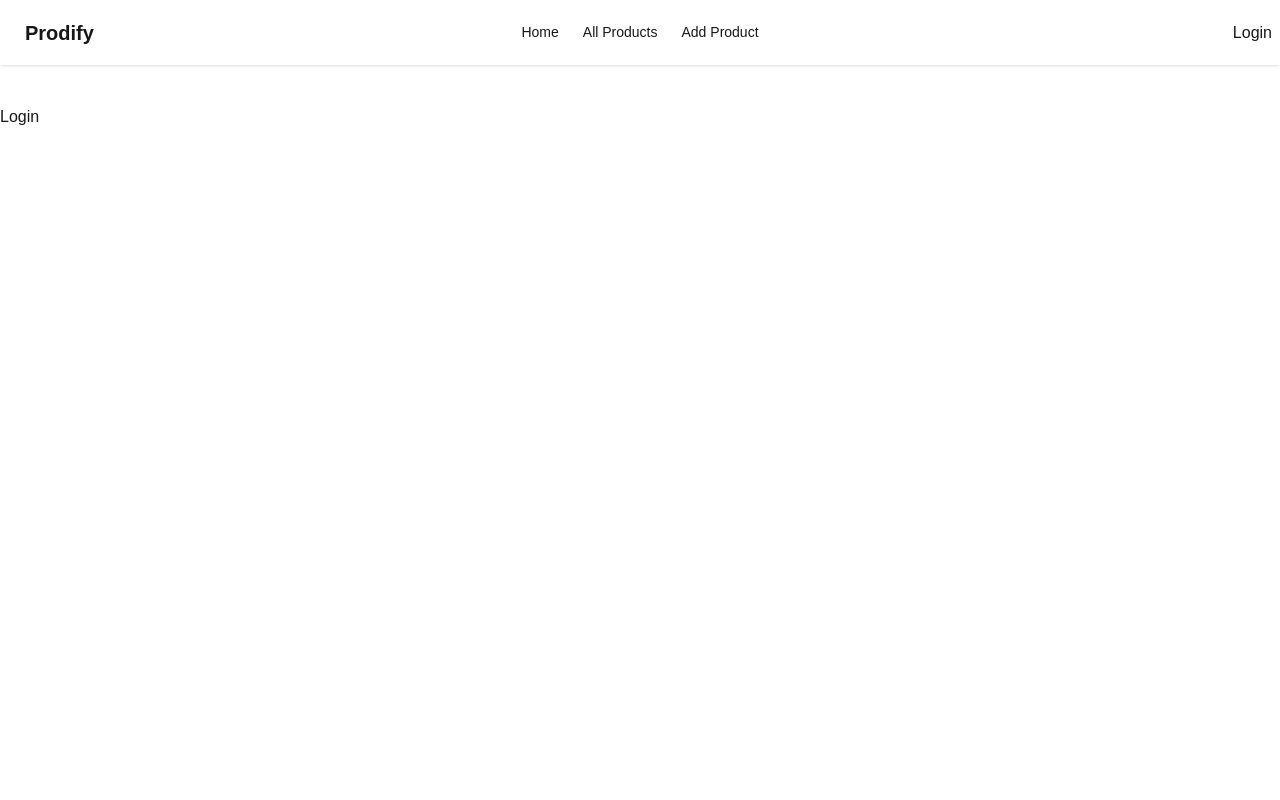
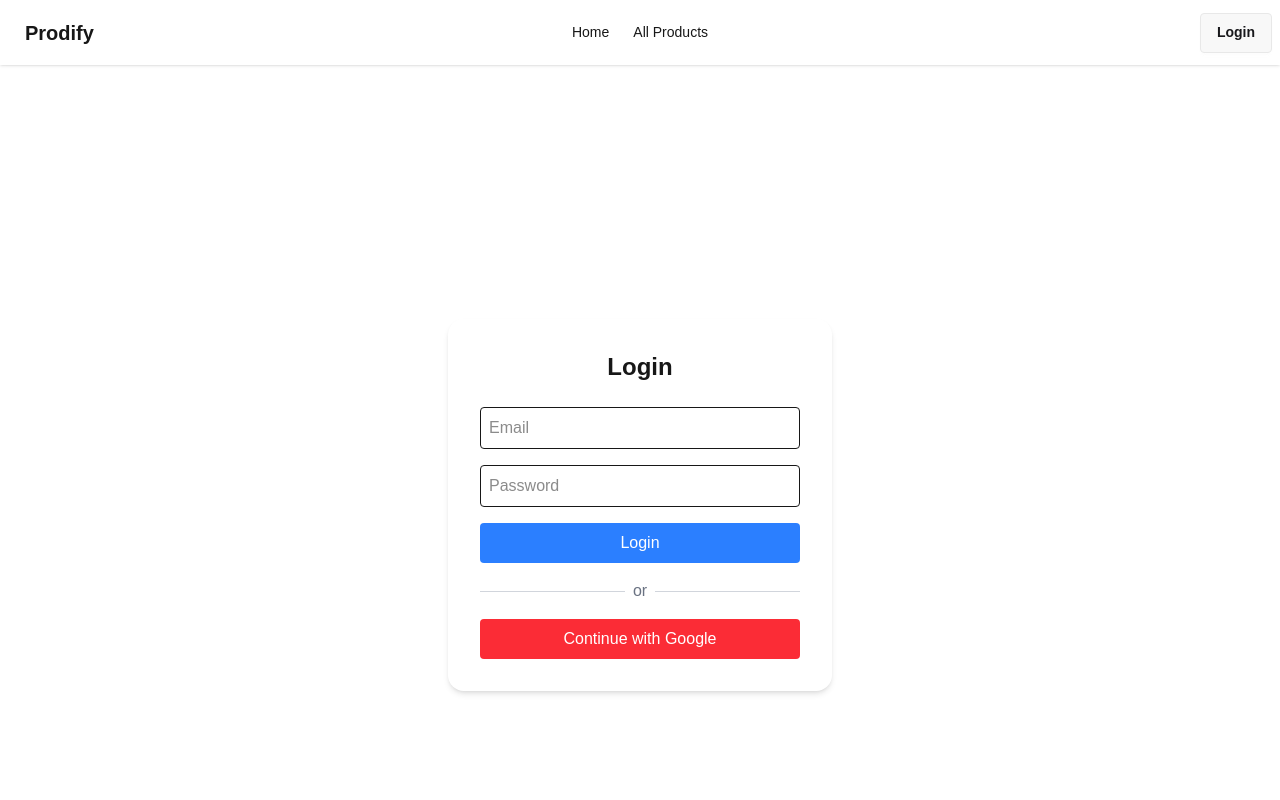
Before and after one commit to Elora21y/A10-next.js, a Next.js app: page /login in a window 1280 px wide. Shown: the top 800 px of the page. Built offline with nearby package versions, Linux system fonts and the light colour scheme; no server answers.

Commit message:
added login

```diff
--- a/package.json
+++ b/package.json
@@ -11,6 +11,7 @@
   "dependencies": {
     "daisyui": "^5.0.50",
     "next": "15.5.0",
+    "next-auth": "^4.24.11",
     "react": "19.1.0",
     "react-dom": "19.1.0"
   },
--- /dev/null
+++ b/src/app/api/auth/[...nextauth]/route.js
@@ -0,0 +1,35 @@
+import NextAuth from "next-auth";
+import GitHubProvider from "next-auth/providers/github";
+import CredentialsProvider from "next-auth/providers/credentials";
+
+export const authOptions= {
+  providers: [
+    CredentialsProvider({
+    name: "Credentials",
+    credentials: {
+      username: { label: "Username", type: "text", placeholder: "Komola" },
+      password: { label: "Password", type: "password" , placeholder: "komola123" },
+      email: { label: "Email", type: "email" ,placeholder: "kom@la.com" },
+    },
+    async authorize(credentials, req) {
+      // console.log('user', credentials)
+      const user = credentials
+
+      if (user.email && user.password) {
+        return user
+      } else {
+        return null
+      }
+    }
+  }),
+   GitHubProvider({
+    clientId: process.env.GITHUB_ID,
+    clientSecret: process.env.GITHUB_SECRET
+  })
+  ],
+  secret: process.env.NEXTAUTH_SECRET,
+}
+
+const handler = NextAuth(authOptions);
+
+export { handler as GET, handler as POST };
--- a/src/app/components/Footer.jsx
+++ b/src/app/components/Footer.jsx
@@ -1,3 +1,4 @@
+"use client";
 import React from 'react';
 
 const Footer = () => {
--- a/src/app/components/Hero.jsx
+++ b/src/app/components/Hero.jsx
@@ -1,3 +1,4 @@
+"use client";
 import React from "react";
 
 const Hero = () => {
--- a/src/app/components/Navbar.jsx
+++ b/src/app/components/Navbar.jsx
@@ -1,18 +1,24 @@
+"use client";
+import { signIn, signOut, useSession } from "next-auth/react";
 import Link from "next/link";
 import React from "react";
 
 const Navbar = () => {
+  const { data: session } = useSession();
+
   const links = (
     <>
       <li>
-        <Link href='/'>Home</Link>
+        <Link href="/">Home</Link>
       </li>
       <li>
-        <Link href='/products'>All Products</Link>
+        <Link href="/products">All Products</Link>
       </li>
-      <li>
-        <Link href="/dashboard/add-product">Add Product</Link>
-      </li>
+      {session && (
+        <li>
+          <Link href="/dashboard/add-product">Add Product</Link>
+        </li>
+      )}
     </>
   );
   return (
@@ -50,9 +56,12 @@ const Navbar = () => {
           <ul className="menu menu-horizontal px-1">{links}</ul>
         </div>
         <div className="navbar-end">
-          <Link href='/login'>
-          Login
-          </Link>
+          {
+            session ?
+            <button className="btn" onClick={() => signOut()}>Logout</button>
+            :
+            <button className="btn" onClick={()=> signIn()}>Login</button>
+          }
         </div>
       </div>
     </div>
--- a/src/app/components/ProductCard.jsx
+++ b/src/app/components/ProductCard.jsx
@@ -1,3 +1,4 @@
+"use client";
 import React from 'react';
 
 const ProductCard = () => {
--- a/src/app/components/ProductHighlights.jsx
+++ b/src/app/components/ProductHighlights.jsx
@@ -1,3 +1,4 @@
+"use client";
 import React from 'react';
 import ProductCard from './ProductCard';
 
--- a/src/app/dashboard/add-product/page.js
+++ b/src/app/dashboard/add-product/page.js
@@ -1,6 +1,7 @@
 "use client";
-
-import { useState } from "react";
+import { useSession } from "next-auth/react";
+import { useRouter } from "next/navigation";
+import { useEffect, useState } from "react";
 
 export default function AddProductPage() {
   const [product, setProduct] = useState({
@@ -15,6 +16,23 @@ export default function AddProductPage() {
     image: "",
     extraInfo: "" // optional field for any product
   });
+   const { data: session, status } = useSession();
+  const router = useRouter();
+
+  // যদি login না থাকে → redirect করবো
+  useEffect(() => {
+    if (status === "unauthenticated") {
+      router.push("/login");
+    }
+  }, [status, router]);
+
+  if (status === "loading") {
+    return <p className="p-6">Loading...</p>;
+  }
+
+  if (!session) {
+    return null; // redirect হওয়া পর্যন্ত কিছু দেখাবে না
+  }
 
   const handleChange = (e) => {
     const { name, value } = e.target;
--- a/src/app/layout.js
+++ b/src/app/layout.js
@@ -2,6 +2,7 @@ import { Geist, Geist_Mono } from "next/font/google";
 import "./globals.css";
 import Navbar from "./components/Navbar";
 import Footer from "./components/Footer";
+import SessionWrapper from "../providers/SessionWrapper";
 
 const geistSans = Geist({
   variable: "--font-geist-sans",
@@ -14,7 +15,7 @@ const geistMono = Geist_Mono({
 });
 
 export const metadata = {
-  title: "Create Next App",
+  title: "Prodify",
   description: "Generated by create next app",
 };
 
@@ -23,14 +24,16 @@ export default function RootLayout({ children }) {
     <html lang="en">
       <body
         className={`${geistSans.variable} ${geistMono.variable} antialiased`}
-      >
-       <header className="sticky top-0 z-999 backdrop-blur-3xl">
+        >
+        <SessionWrapper>
+        <header className="sticky top-0 z-999 backdrop-blur-3xl">
          <Navbar/>
        </header>
         <div className="min-h-screen max-w-7xl px-4 md:px-10 lg:px-0 mx-auto py-10 md:pb-16 lg:pb-20 ">
           {children}
         </div>
         <Footer/>
+       </SessionWrapper>
       </body>
     </html>
   );
--- a/src/app/login/page.jsx
+++ b/src/app/login/page.jsx
@@ -1,11 +1,79 @@
-import React from 'react';
+"use client";
+import { signIn } from "next-auth/react";
+import { useRouter } from "next/navigation";
+import { useState } from "react";
 
-const Login = () => {
-    return (
-        <div>
-            Login
+export default function LoginPage() {
+  const router = useRouter();
+  const [loading, setLoading] = useState(false);
+
+  // handle credentials login
+  const handleSubmit = async (e) => {
+    e.preventDefault();
+    setLoading(true);
+
+    const email = e.target.email.value;
+    const password = e.target.password.value;
+
+    const res = await signIn("credentials", {
+      redirect: false,
+      email,
+      password,
+    });
+
+    setLoading(false);
+
+    if (res.ok) {
+      router.push("/products");
+    } else {
+      alert("Invalid credentials!");
+    }
+  };
+
+  return (
+    <div className="flex justify-center items-center h-screen">
+      <div className=" p-8 rounded-2xl shadow-md w-96">
+        <h2 className="text-2xl font-bold mb-6 text-center">Login</h2>
+
+        {/* Credentials Form */}
+        <form onSubmit={handleSubmit} className="space-y-4">
+          <input
+            type="email"
+            name="email"
+            placeholder="Email"
+            required
+            className="w-full p-2 border rounded"
+          />
+          <input
+            type="password"
+            name="password"
+            placeholder="Password"
+            required
+            className="w-full p-2 border rounded"
+          />
+          <button
+            type="submit"
+            disabled={loading}
+            className="w-full bg-blue-500 text-white py-2 rounded hover:bg-blue-600"
+          >
+            {loading ? "Logging in..." : "Login"}
+          </button>
+        </form>
+
+        <div className="my-4 flex items-center">
+          <div className="flex-grow border-t border-gray-300"></div>
+          <span className="mx-2 text-gray-500">or</span>
+          <div className="flex-grow border-t border-gray-300"></div>
         </div>
-    );
-};
 
-export default Login;
+        {/* Google Login */}
+        <button
+          onClick={() => signIn("google", { callbackUrl: "/products" })}
+          className="w-full bg-red-500 text-white py-2 rounded hover:bg-red-600"
+        >
+          Continue with Google
+        </button>
+      </div>
+    </div>
+  );
+}
--- a/src/app/products/page.js
+++ b/src/app/products/page.js
@@ -1,3 +1,4 @@
+"use client";
 import React from 'react';
 import ProductCard from '../components/ProductCard';
 
--- /dev/null
+++ b/src/providers/SessionWrapper.js
@@ -0,0 +1,13 @@
+"use client";
+import { SessionProvider } from 'next-auth/react';
+import React from 'react';
+
+const SessionWrapper = ({children}) => {
+    return (
+        <SessionProvider>
+            {children}
+        </SessionProvider>
+    );
+};
+
+export default SessionWrapper;
```
Also changed, not shown: 1 other file (tests, documents, lock files or other folders).
